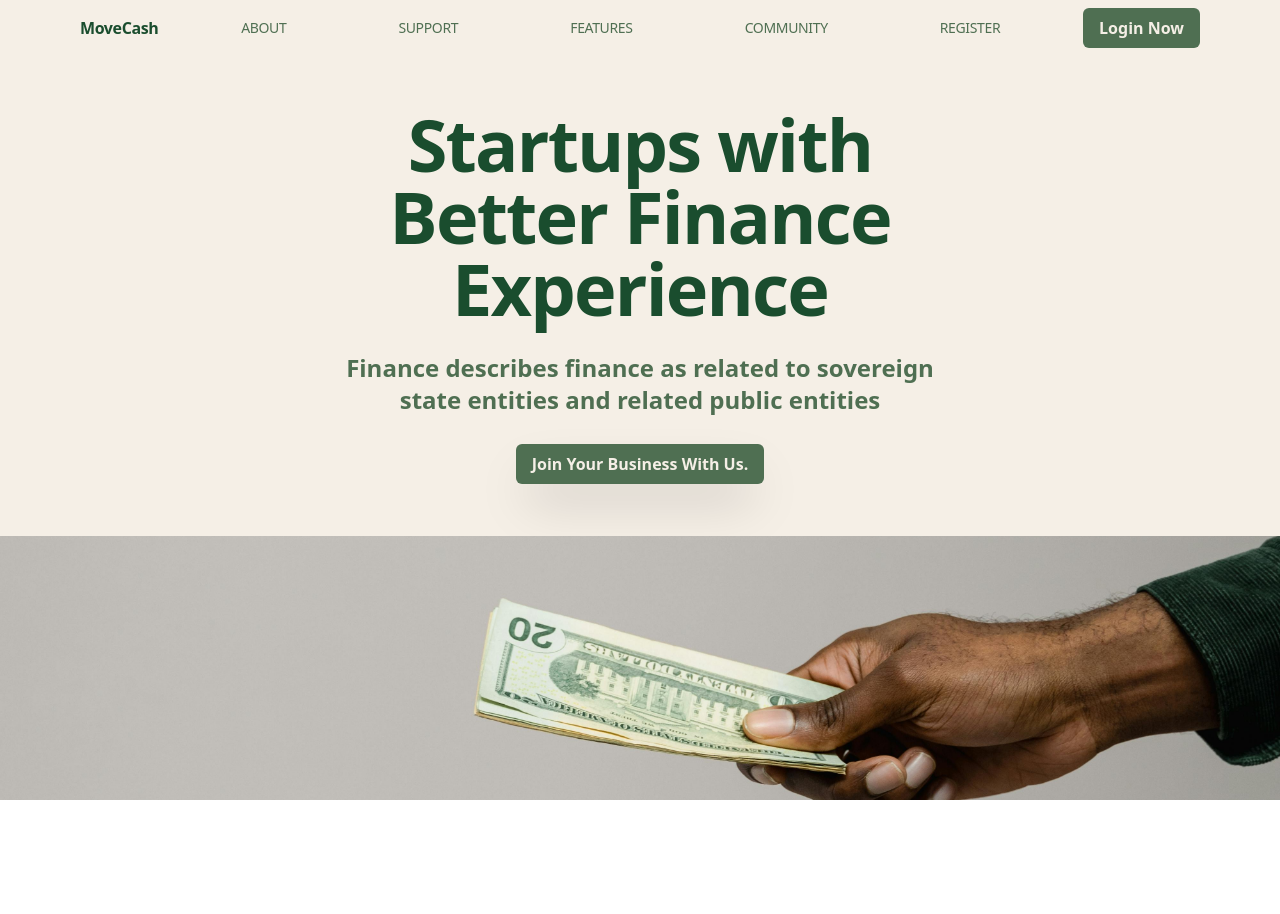
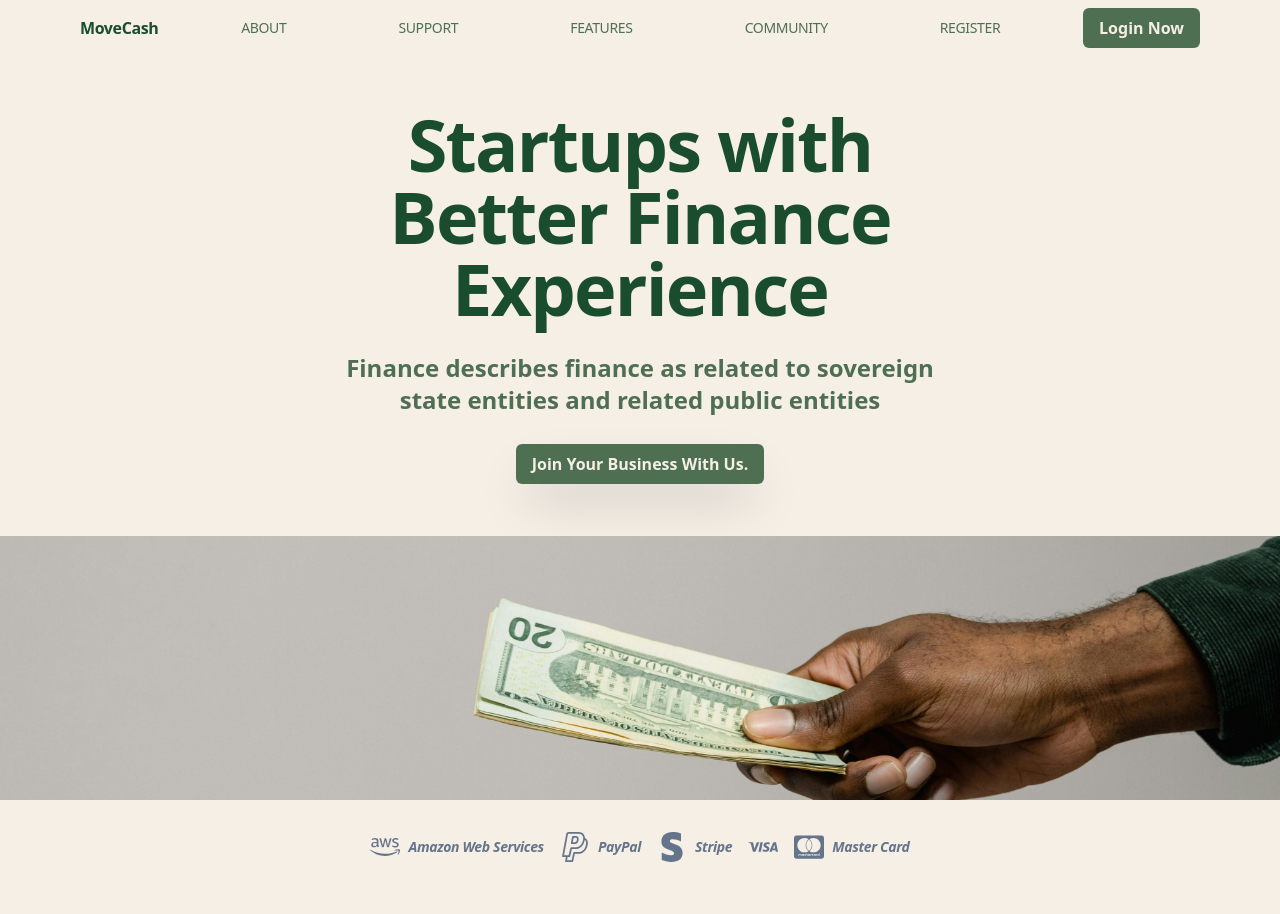
Before and after one commit to shiocalvin/move-cash-nextjs-site, a Next.js app: page / in a window 1280 px wide. Shown: the top 914 px of the page. Before the commit the page ends 800 px from the top, so only its background shows below. Built offline with nearby package versions, Linux system fonts and the light colour scheme.

Commit message:
start on features page

```diff
--- a/package.json
+++ b/package.json
@@ -16,6 +16,7 @@
     "next": "14.2.3",
     "react": "^18",
     "react-dom": "^18",
+    "react-icons": "^5.2.1",
     "tailwind-merge": "^2.3.0",
     "tailwindcss-animate": "^1.0.7"
   },
--- /dev/null
+++ b/src/components/Features.tsx
@@ -0,0 +1,41 @@
+import React from "react";
+import { SiAmazonaws } from "react-icons/si";
+import { SlPaypal } from "react-icons/sl";
+import { FaStripeS } from "react-icons/fa";
+import { SiVisa } from "react-icons/si";
+import { FaCcMastercard } from "react-icons/fa";
+
+
+
+
+
+export default function Features() {
+  return (
+    <div className="w-full bg-beige-faint flex flex-col mt-0 gap-2">
+      <div className="mx-auto px-3 flex flex-col md:flex-row gap-2 md:gap-4 mt-2 py-6">
+        <span className="flex flex-row justify-center items-center gap-2">
+          <SiAmazonaws className="text-muted-foreground" size={30} />
+          <span className="text-sm tracking-tight font-bold italic text-muted-foreground">Amazon Web Services</span>
+        </span>
+        <span className="flex flex-row justify-center items-center gap-2">
+          <SlPaypal className="text-muted-foreground" size={30} />
+          <span className="text-sm tracking-tight font-bold italic text-muted-foreground">PayPal</span>
+        </span>
+        <span className="flex flex-row justify-center items-center gap-2">
+          <FaStripeS className="text-muted-foreground" size={30} />
+          <span className="text-sm tracking-tight font-bold italic text-muted-foreground">Stripe</span>
+        </span>
+        <span className="flex flex-row justify-center items-center gap-2">
+          <SiVisa className="text-muted-foreground" size={30} />
+        </span>
+        <span className="flex flex-row justify-center items-center gap-2">
+          <FaCcMastercard className="text-muted-foreground" size={30} />
+          <span className="text-sm tracking-tight font-bold italic text-muted-foreground">Master Card</span>
+        </span>
+      </div>
+      <div className="py-4 flex flex-row justify-center items-center">
+        <h1 className="text-4xl w-full px-7 md:px-0  md:max-w-3xl text-center text-secondary-green font-bold antialiased ">Comprehensive Features for Personal Finance Management</h1>
+      </div>
+    </div>
+  );
+}
--- a/src/pages/index.tsx
+++ b/src/pages/index.tsx
@@ -1,6 +1,7 @@
 import Image from "next/image";
 import { Inter } from "next/font/google";
 import Hero from "@/components/Hero";
+import Features from "@/components/Features";
 
 const inter = Inter({ subsets: ["latin"] });
 
@@ -8,6 +9,7 @@ export default function Home() {
   return (
     <>
     <Hero></Hero>
+    <Features></Features>
     </>
   );
 }
```
Also changed, not shown: 1 other file (tests, documents, lock files or other folders).
